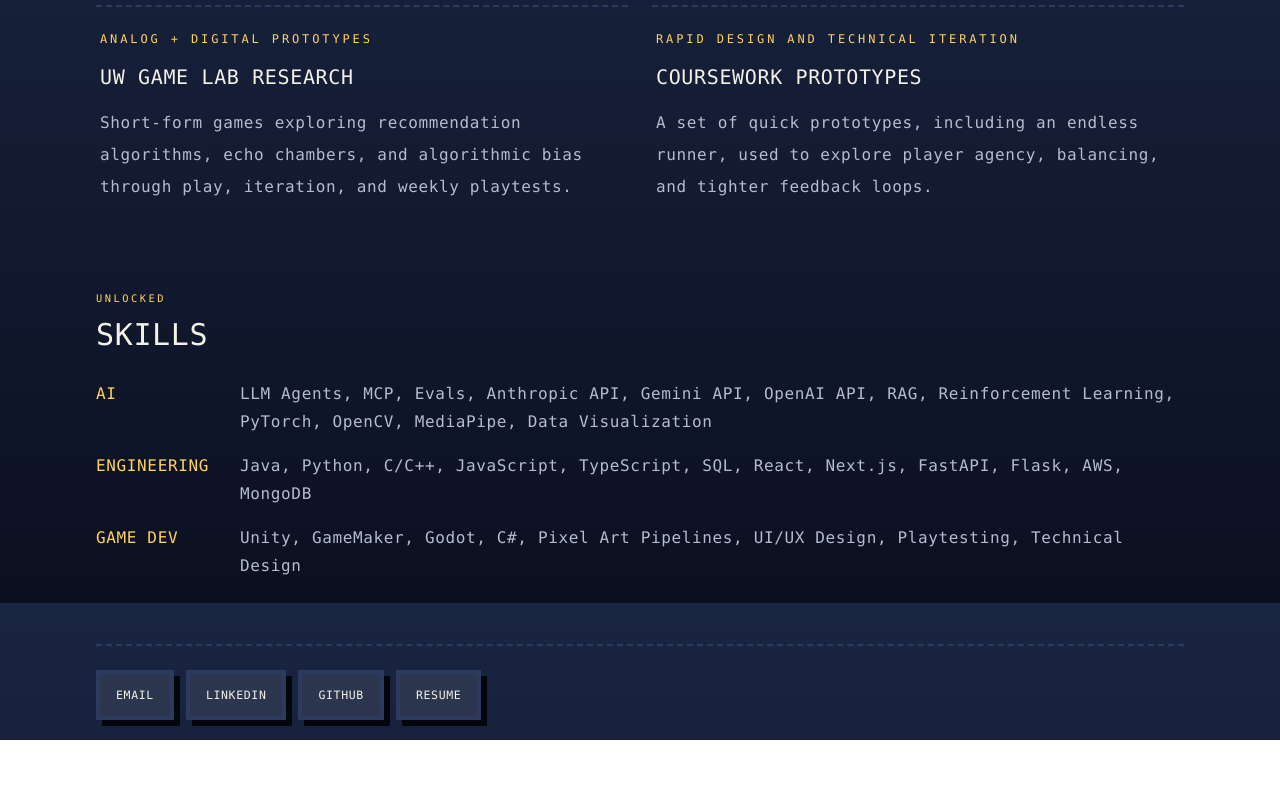
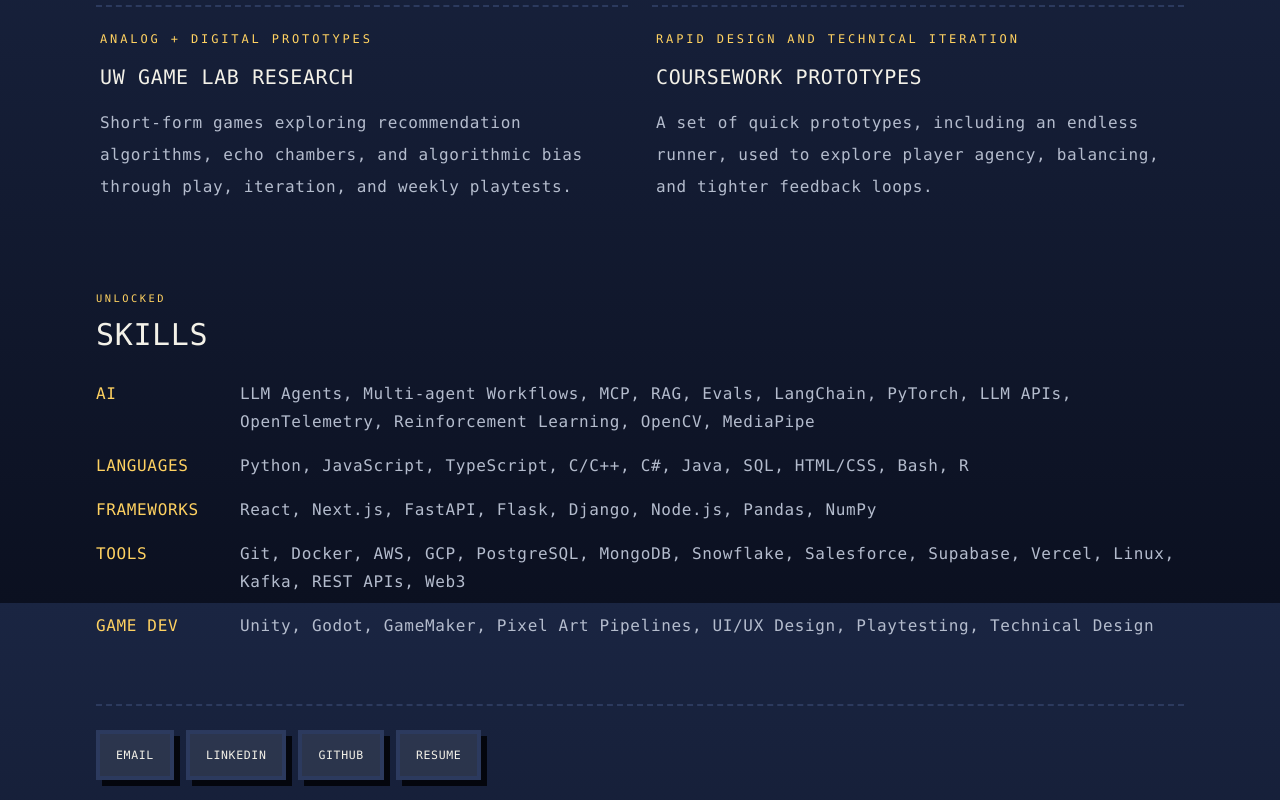
Before and after one commit to MihirSahu14/portfolio, a Next.js app: page / in a window 1280 px wide. Shown: the part 4197-4997 px from the top of the page. Before the commit the page ends 4937 px from the top, so only its background shows below. Built offline with nearby package versions, Linux system fonts and the light colour scheme.

Commit message:
Sync skills with resume: AI, languages, frameworks, tools, game dev
Co-Authored-By: Claude Opus 5.5 <noreply@anthropic.com>

```diff
--- a/src/app/page.tsx
+++ b/src/app/page.tsx
@@ -20,7 +20,9 @@ const socialIcons = [
 
 const skillRows: [string, string[]][] = [
   ["AI", skills.ai],
-  ["Engineering", skills.engineering],
+  ["Languages", skills.languages],
+  ["Frameworks", skills.frameworks],
+  ["Tools", skills.tools],
   ["Game Dev", skills.gameDev],
 ];
 
--- a/src/data/site.ts
+++ b/src/data/site.ts
@@ -203,44 +203,48 @@ export const experienceItems: TimelineItem[] = [
   },
 ];
 
+// Languages / frameworks / tools mirror the resume; AI and Game Dev rows are portfolio-only detail.
 export const skills = {
-  engineering: [
-    "Java",
-    "Python",
-    "C/C++",
-    "JavaScript",
-    "TypeScript",
-    "SQL",
-    "React",
-    "Next.js",
-    "FastAPI",
-    "Flask",
+  ai: [
+    "LLM Agents",
+    "Multi-agent Workflows",
+    "MCP",
+    "RAG",
+    "Evals",
+    "LangChain",
+    "PyTorch",
+    "LLM APIs",
+    "OpenTelemetry",
+    "Reinforcement Learning",
+    "OpenCV",
+    "MediaPipe",
+  ],
+  languages: ["Python", "JavaScript", "TypeScript", "C/C++", "C#", "Java", "SQL", "HTML/CSS", "Bash", "R"],
+  frameworks: ["React", "Next.js", "FastAPI", "Flask", "Django", "Node.js", "Pandas", "NumPy"],
+  tools: [
+    "Git",
+    "Docker",
     "AWS",
+    "GCP",
+    "PostgreSQL",
     "MongoDB",
+    "Snowflake",
+    "Salesforce",
+    "Supabase",
+    "Vercel",
+    "Linux",
+    "Kafka",
+    "REST APIs",
+    "Web3",
   ],
   gameDev: [
     "Unity",
+    "Godot",
     "GameMaker",
-    "Godot",
-    "C#",
     "Pixel Art Pipelines",
     "UI/UX Design",
     "Playtesting",
     "Technical Design",
-  ],
-  ai: [
-    "LLM Agents",
-    "MCP",
-    "Evals",
-    "Anthropic API",
-    "Gemini API",
-    "OpenAI API",
-    "RAG",
-    "Reinforcement Learning",
-    "PyTorch",
-    "OpenCV",
-    "MediaPipe",
-    "Data Visualization",
   ],
 };
 
```
